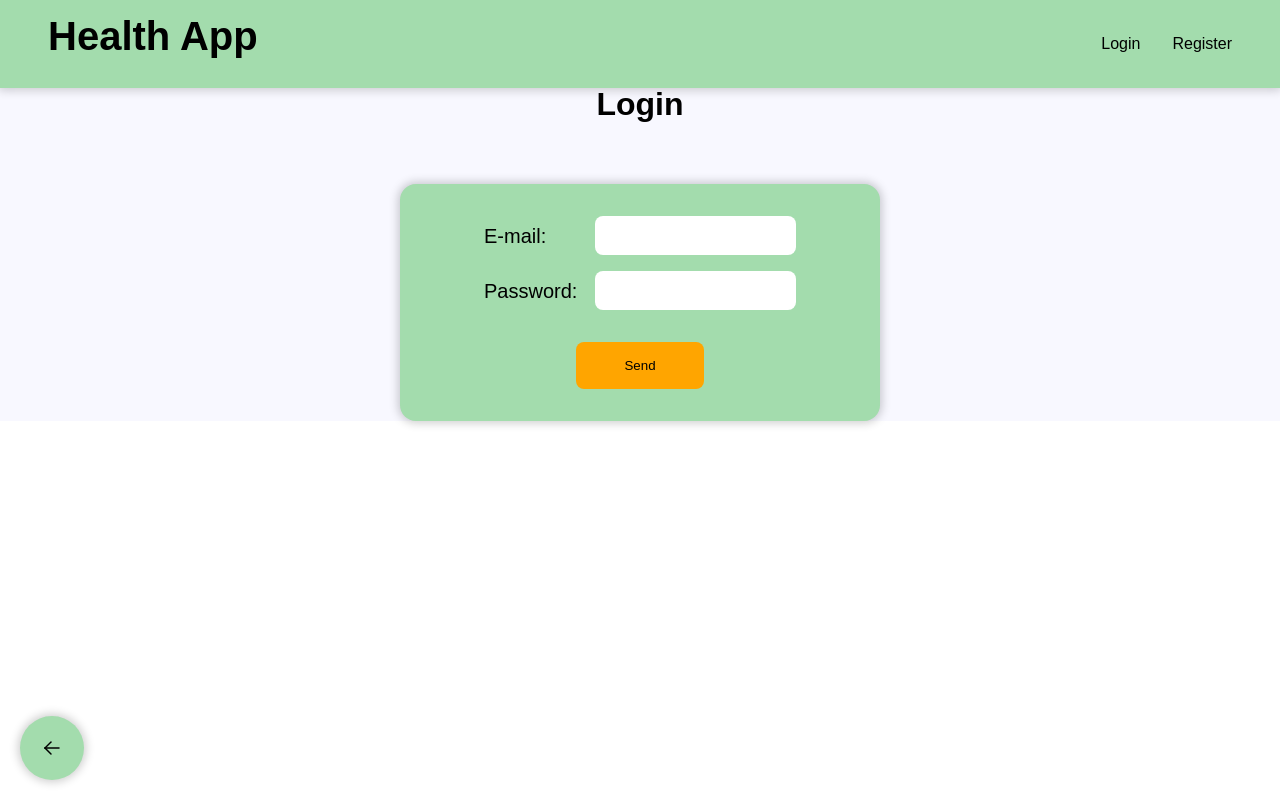
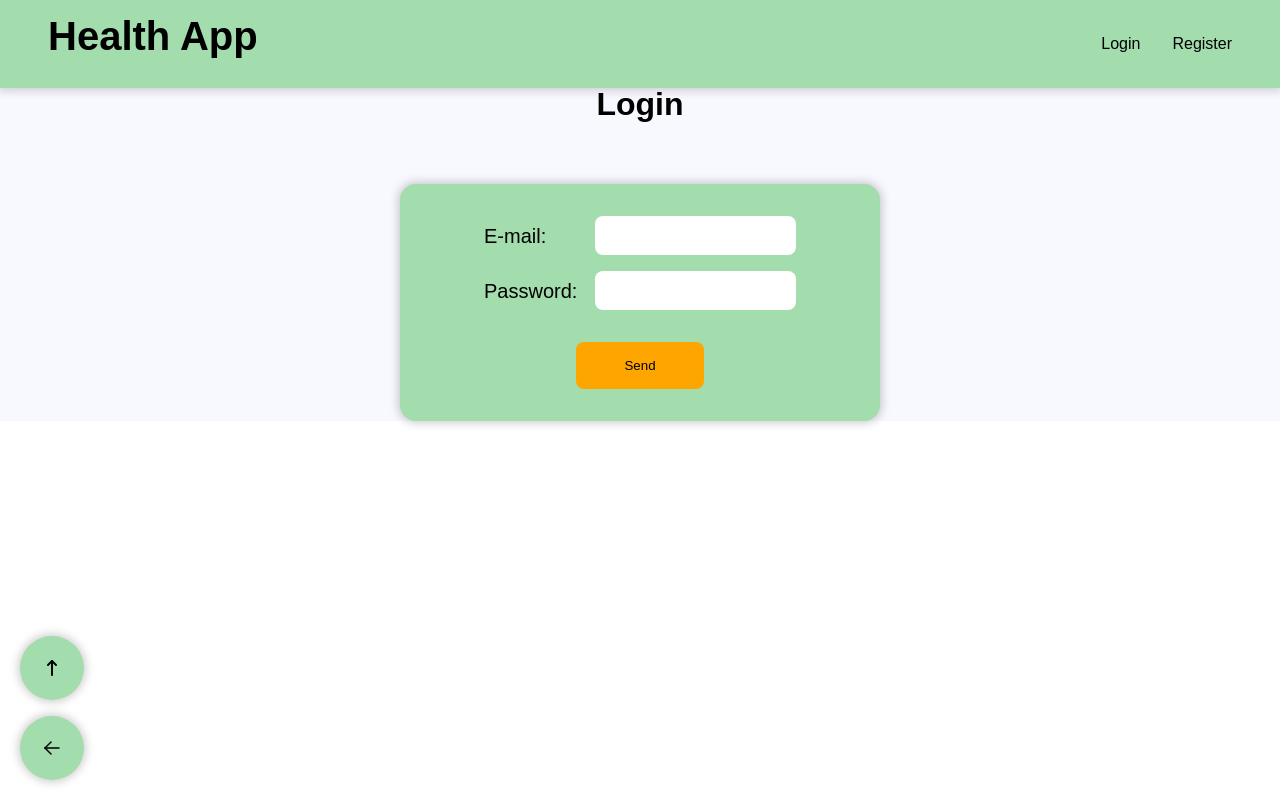
Before and after one commit to FSDSTR1023/rojo-frontend, a React (Vite) app: page /login in a window 1280 px wide. Built offline with nearby package versions, Linux system fonts and the light colour scheme; no server answers; a web font is replaced by a local one.

Commit message:
Scroll to top

```diff
--- a/src/components/Layout/Layout.jsx
+++ b/src/components/Layout/Layout.jsx
@@ -3,6 +3,7 @@ import styles from './Layout.module.css'
 import NavBar from '../NavBar'
 import { useProfile } from '../../context/ProfileContext'
 import BackArrow from '../icons/BackArrow'
+import TopArrow from '../icons/TopArrow'
 
 export default function Layout() {
   const { isAuthenticated } = useProfile()
@@ -20,7 +21,10 @@ export default function Layout() {
         </Link>
       )}
 
-      <Link className={styles.backButton} to={-1}>
+      <button className={styles.navButtonTop} onClick={() => window.scrollTo({ top: 0, behavior: 'smooth' })}>
+        <TopArrow />
+      </button>
+      <Link className={styles.navButtonBack} to={-1}>
         <BackArrow />
       </Link>
     </>
--- a/src/components/Layout/Layout.module.css
+++ b/src/components/Layout/Layout.module.css
@@ -27,7 +27,8 @@
   scale: 110%;
 }
 
-.backButton {
+.navButtonBack,
+.navButtonTop {
   font-weight: 700;
   position: fixed;
   bottom: 20px;
@@ -41,12 +42,22 @@
   box-shadow: var(--shadow);
   transition: scale 0.3s ease;
 }
-.backButton:hover {
+.navButtonBack:hover,
+.navButtonTop:hover {
   scale: 110%;
 }
-.backButton > * {
+.navButtonBack > *,
+.navButtonTop > * {
   height: 24px;
   width: 24px;
   position: absolute;
   transform: translate(-50%, -50%);
 }
+.navButtonTop {
+  bottom: 100px;
+  left: 20px;
+}
+.navButtonBack {
+  bottom: 20px;
+  left: 20px;
+}
--- /dev/null
+++ b/src/components/icons/TopArrow.jsx
@@ -0,0 +1,22 @@
+export default function TopArrow(props) {
+  return (
+    <svg
+      xmlns="http://www.w3.org/2000/svg"
+      class="icon icon-tabler icon-tabler-arrow-narrow-up"
+      width="24"
+      height="24"
+      viewBox="0 0 24 24"
+      strokeWidth="2"
+      stroke="currentColor"
+      fill="none"
+      strokeLinecap="round"
+      strokeLinejoin="round"
+      {...props}
+    >
+      <path stroke="none" d="M0 0h24v24H0z" fill="none" />
+      <path d="M12 5l0 14" />
+      <path d="M16 9l-4 -4" />
+      <path d="M8 9l4 -4" />
+    </svg>
+  )
+}
--- a/src/hooks/useSnapScroll.js
+++ b/src/hooks/useSnapScroll.js
@@ -30,13 +30,13 @@ export default function useSnapScroll(speed = 5) {
 
     const scrollValue = parseInt(cardWidth) + 2 * parseInt(cardMargin)
     scrollSP += (scrollValue * sign) / Math.abs(sign)
-    if (scrollSP < 0) {
+    if (scrollSP <= 0) {
       scrollSP = 0
       setLimits({
         left: true,
         right: false,
       })
-    } else if (scrollSP > maxScroll) {
+    } else if (scrollSP >= maxScroll) {
       scrollSP = maxScroll
       setLimits({
         left: false,
```
